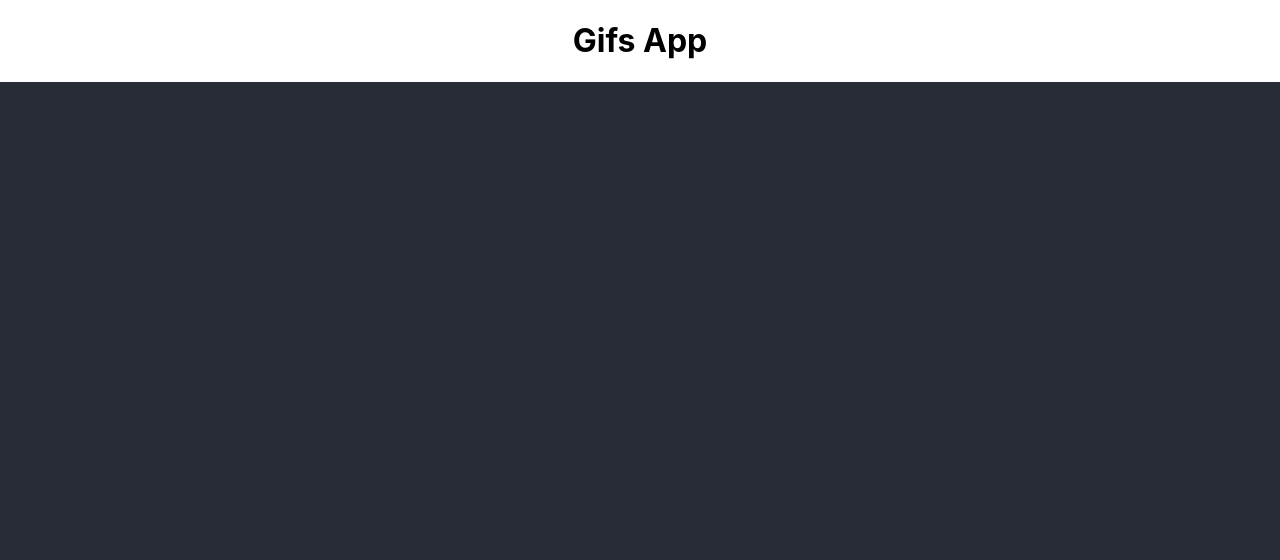
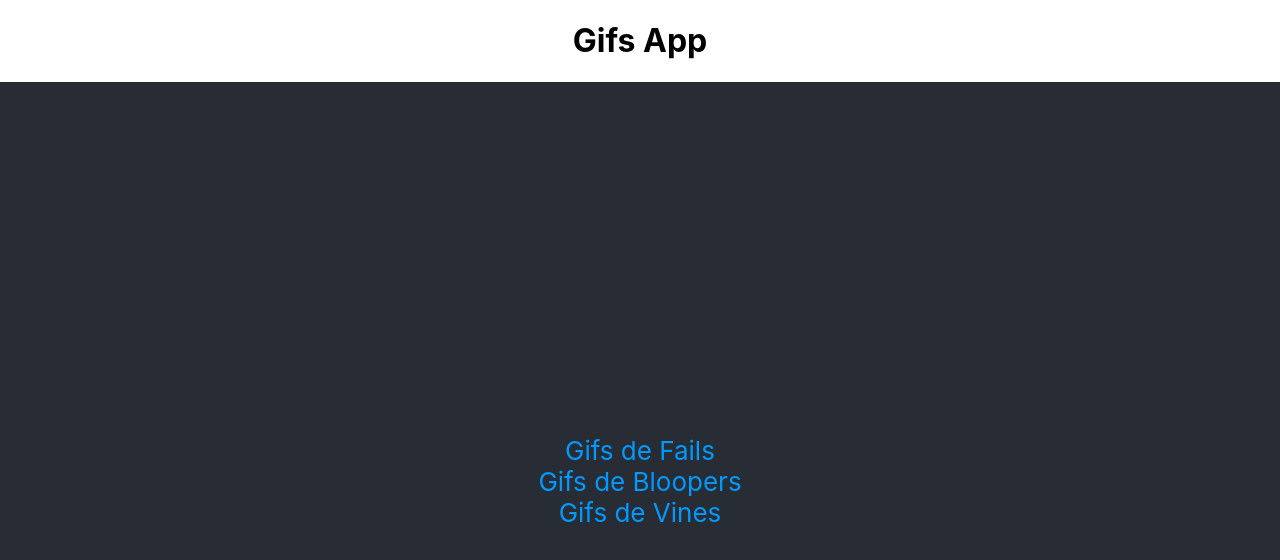
Before and after one commit to AcevedoDario/gifs-app, a React (Create React App) app: page / in a window 1280 px wide. Shown: the top 560 px of the page. Built offline with nearby package versions, Linux system fonts and the light colour scheme.

Commit message:
added three links for testing routes

```diff
--- a/src/App.css
+++ b/src/App.css
@@ -19,3 +19,8 @@ button {
   background-color: #ffffff;
   border-radius: 10px;
 }
+
+a {
+  text-decoration: none;
+  color: #09f;
+}
--- a/src/App.js
+++ b/src/App.js
@@ -1,13 +1,16 @@
 import React from "react";
 import "./App.css";
 import ListOfGifs from "./components/ListOfGifs"
-import { Route } from "wouter"
+import { Link, Route } from "wouter"
 
 function App() {
   return (
     <div className="App">
       <h1>Gifs App</h1>
       <section className="App-content">
+        <Link to="/gif/fail">Gifs de Fails</Link>
+        <Link to="/gif/blooper">Gifs de Bloopers</Link>
+        <Link to="/gif/vine">Gifs de Vines</Link>
         <Route
           component = {ListOfGifs}
           path="/gif/:keyword"
```
